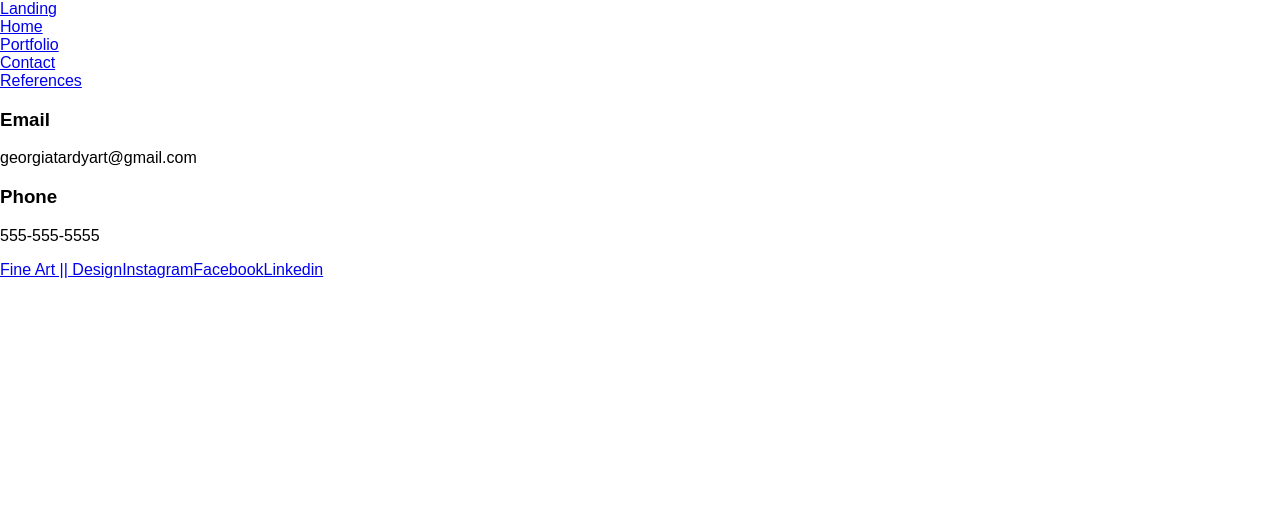
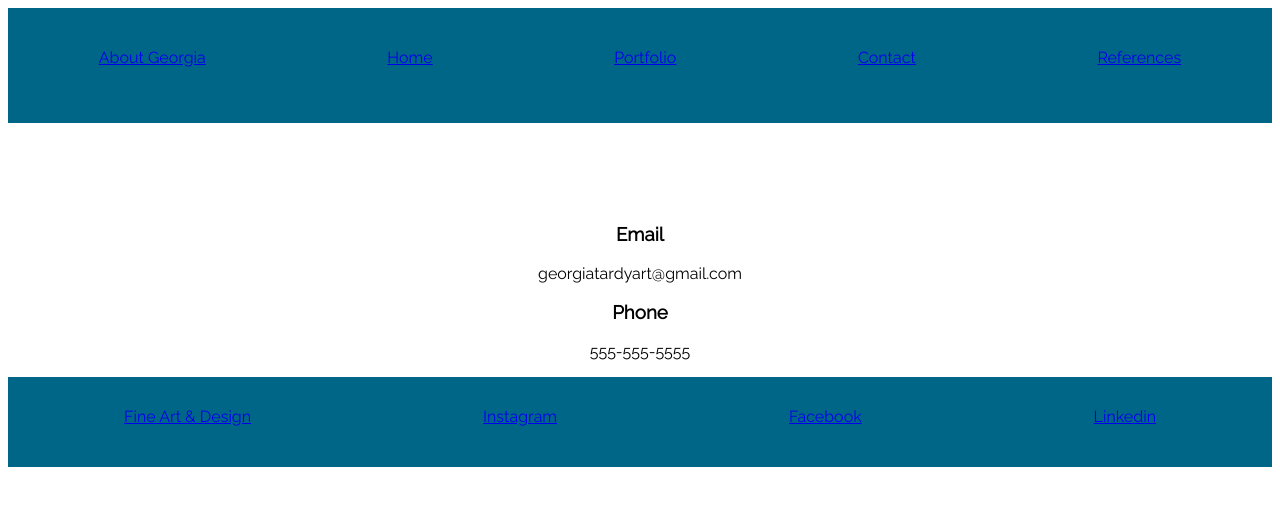
Before and after one commit to georgiatardy/portfolio_app_2.0, a React app: page /Contact in a window 1280 px wide. Built offline with nearby package versions, Linux system fonts and the light colour scheme.

Commit message:
minimal styling added

```diff
--- a/src/components/BaseLayout.js
+++ b/src/components/BaseLayout.js
@@ -9,7 +9,7 @@ export default class App extends Component {
     return (
       <div>
         <header>
-           <div className="link"><NavLink to="/">Landing</NavLink></div>
+           <div className="link"><NavLink to="/About">About Georgia</NavLink></div>
            <div className="link"><NavLink to="/Home">Home</NavLink></div>
            <div className="link"><NavLink to="/Portfolio">Portfolio</NavLink></div>
            <div className="link"><NavLink to="/Contact">Contact</NavLink></div>
@@ -19,7 +19,7 @@ export default class App extends Component {
            {this.props.children}
            </section>
         <footer>
-           <a href="https://www.georgiatardyart.com">Fine Art || Design</a>
+           <a href="https://www.georgiatardyart.com">Fine Art & Design</a>
            <a href="https://www.instagram.com/georgiatardyart/">Instagram</a>
            <a href="https://www.facebook.com/georgiatardyart">Facebook</a>
            <a href="https://www.linkedin.com/in/georgiatardyartist/">Linkedin</a>
--- a/src/components/Home.js
+++ b/src/components/Home.js
@@ -5,9 +5,9 @@ import {Link} from 'react-router-dom';
 export default class Home extends Component {
   render() {
     return (
-
-<h1>This is your home apge</h1>
-
+    <div className="home">
+      <h1>This is your home page</h1>
+    </div>
     )
   }
 }
--- a/src/components/References.js
+++ b/src/components/References.js
@@ -9,7 +9,7 @@ export default class References extends Component {
     return (
       <section className="references">
 
-       <div className="ref_info">
+       <div className="references_info">
          <h2>Name</h2>
          <p>Title</p>
          <a href=""></a>
--- a/src/styles/index.css
+++ b/src/styles/index.css
@@ -1,5 +1,43 @@
+@import url('https://fonts.googleapis.com/css?family=Raleway');
+
+* {
+  font-family: 'Raleway', sans-serif;
+}
+
+header {
+  display: flex;
+  justify-content: space-around;
+  margin-bottom: 100px;
+  background-color: #006687;
+  height: 75px;
+  width: 100%;
+  padding-top: 40px;
+}
+
+header a:visited{
+  color: white;
+}
+
 body {
-  margin: 0;
-  padding: 0;
-  font-family: sans-serif;
+  background-image:
 }
+
+h1 {
+  text-align: center;
+}
+
+footer {
+display: flex;
+justify-content: space-around;
+margin-top: auto;
+background-color: #006687;
+height: 60px;
+width: 100%;
+padding-top: 30px;
+
+}
+
+.contact_page {
+  text-align: center;
+  display: inline;
+}
```
